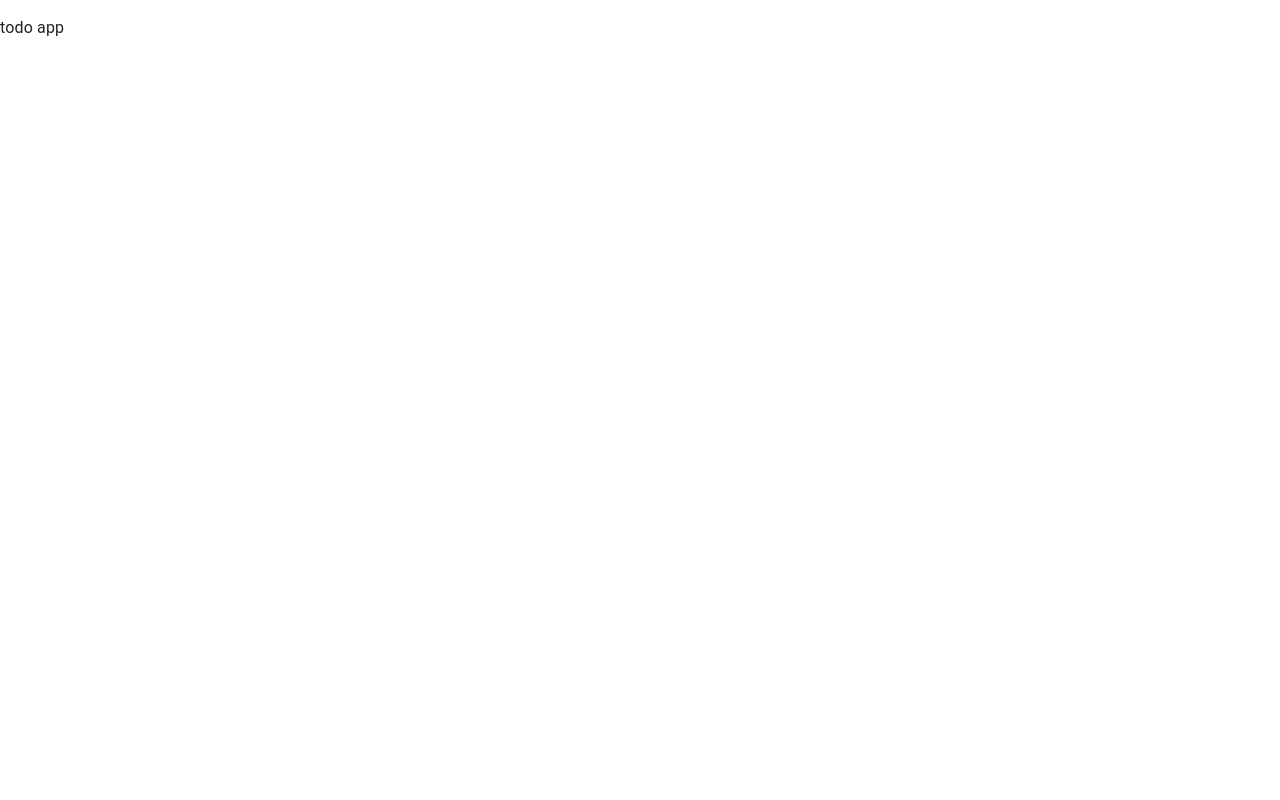
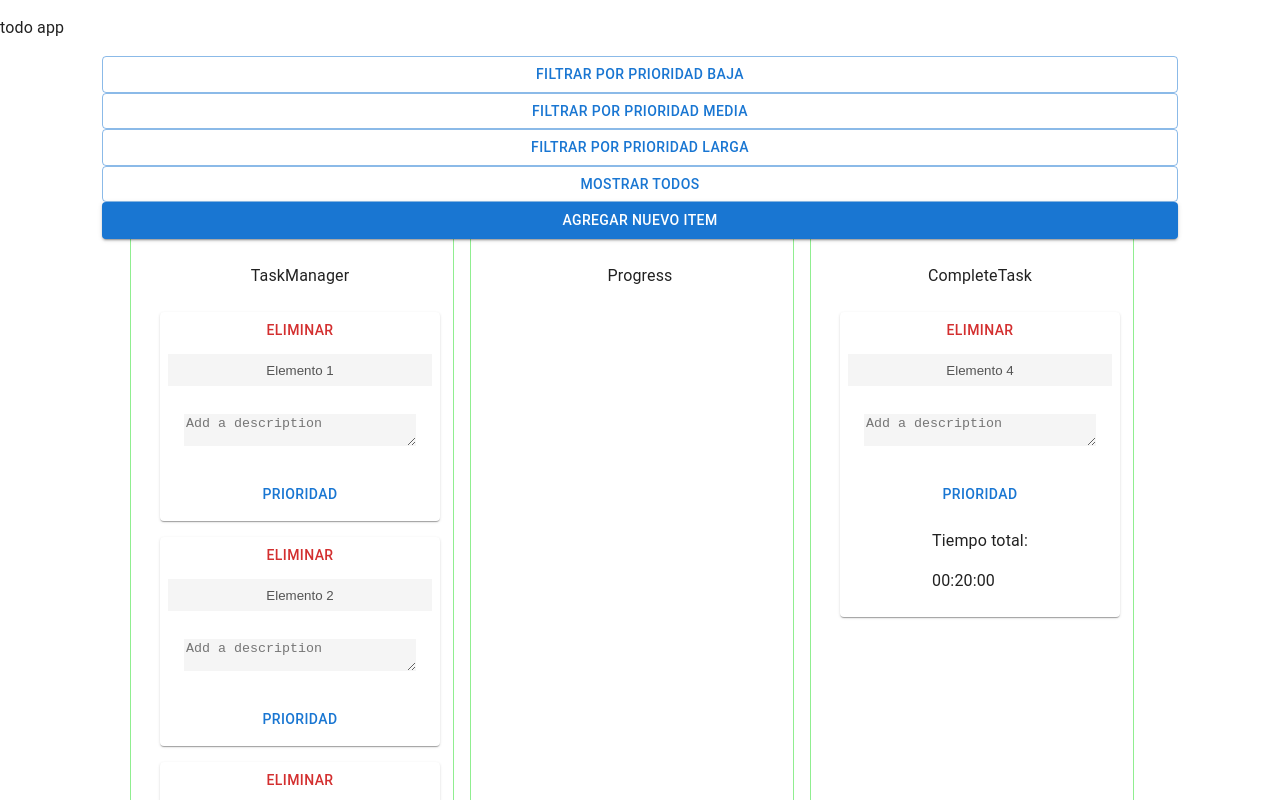
Before and after one commit to bdanielmr/todo-app, a React (Create React App) app: page / in a window 1280 px wide. Shown: the top 800 px of the page. Built offline with nearby package versions, Linux system fonts and the light colour scheme.

Commit message:
feat: use boardTask on app

```diff
--- a/package.json
+++ b/package.json
@@ -12,7 +12,6 @@
     "@testing-library/react": "^13.4.0",
     "@testing-library/user-event": "^13.5.0",
     "@types/jest": "^27.5.2",
-    "@types/node": "^16.18.14",
     "@types/react": "^18.0.28",
     "@types/react-dom": "^18.0.11",
     "react": "^18.2.0",
@@ -62,6 +61,7 @@
     "@commitlint/cli": "^17.4.4",
     "@commitlint/config-conventional": "^17.4.4",
     "@spotify/prettier-config": "^14.1.6",
+    "@types/node": "^18.15.0",
     "@typescript-eslint/parser": "^5.54.1",
     "cross-env": "^7.0.3",
     "eslint": "^8.35.0",
--- a/src/App.tsx
+++ b/src/App.tsx
@@ -1,10 +1,47 @@
 import React from 'react';
 import { Box } from '@mui/material';
+import { BoardTask } from './components/BoardTask';
 
+type priority = '' | 'bajo' | 'medio' | 'largo';
 function App() {
+  const items = [
+    {
+      id: 1,
+      label: 'Elemento 1',
+      idTimer: 'timer1',
+      completed: false,
+      completedAt: 120,
+      priority: 'medio' as priority,
+    },
+    {
+      id: 2,
+      label: 'Elemento 2',
+      idTimer: 'timer2',
+      completed: false,
+      completedAt: 2300,
+      priority: 'bajo' as priority,
+    },
+    {
+      id: 3,
+      label: 'Elemento 3',
+      idTimer: 'timer3',
+      completed: false,
+      completedAt: 800,
+      priority: 'largo' as priority,
+    },
+    {
+      id: 4,
+      label: 'Elemento 4',
+      idTimer: 'timer4',
+      completed: true,
+      completedAt: 1200,
+      priority: 'largo' as priority,
+    },
+  ];
   return (
     <Box>
-      <p>todo app</p>
+      <p>todo app </p>
+      <BoardTask items={items} />
     </Box>
   );
 }
--- a/src/styles/goblaStyle.tsx
+++ b/src/styles/goblaStyle.tsx
@@ -2,10 +2,32 @@ import { createTheme } from '@mui/material/styles';
 
 export const innerTheme = createTheme({
   components: {
+    MuiButton: {
+      styleOverrides: {
+        root: { width: '100%' },
+      },
+    },
     MuiCssBaseline: {
       styleOverrides: `
-        header {
-        }
+        input {
+          border: none;
+          width: 100%;
+          text-align: center;
+          height: 2rem;
+          background: #F5F5F5
+        },
+        input:focus {
+          outline:none;
+        },
+        textarea {
+          border: none;
+          width: 100%;
+          height: 2rem;
+          background: #F5F5F5
+        },
+        textarea:focus {
+          outline:none;
+        },
       `,
     },
   },
--- a/tsconfig.json
+++ b/tsconfig.json
@@ -1,5 +1,6 @@
 {
   "compilerOptions": {
+    "types": ["node"],
     "target": "es5",
     "lib": ["dom", "dom.iterable", "esnext"],
     "allowJs": true,
```
